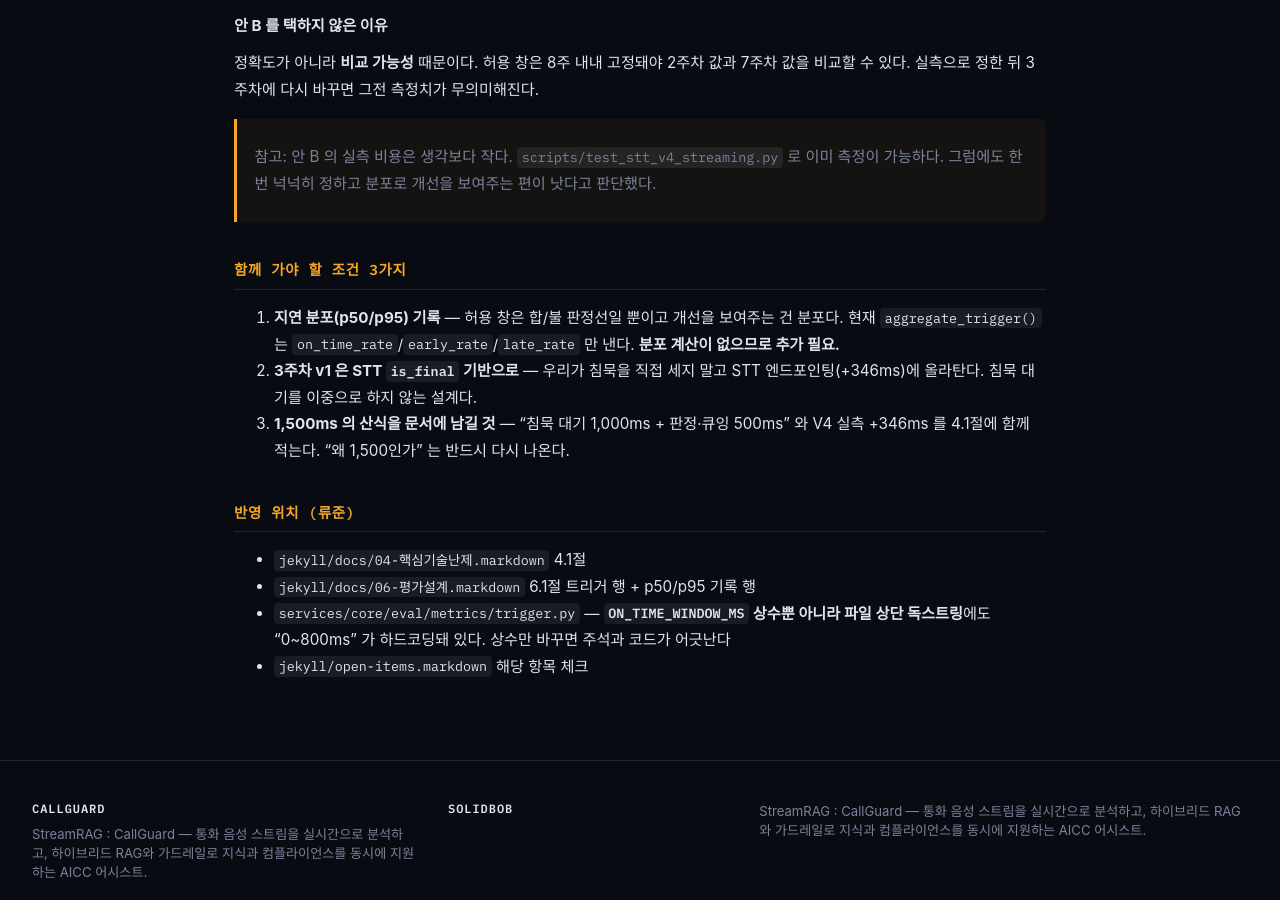
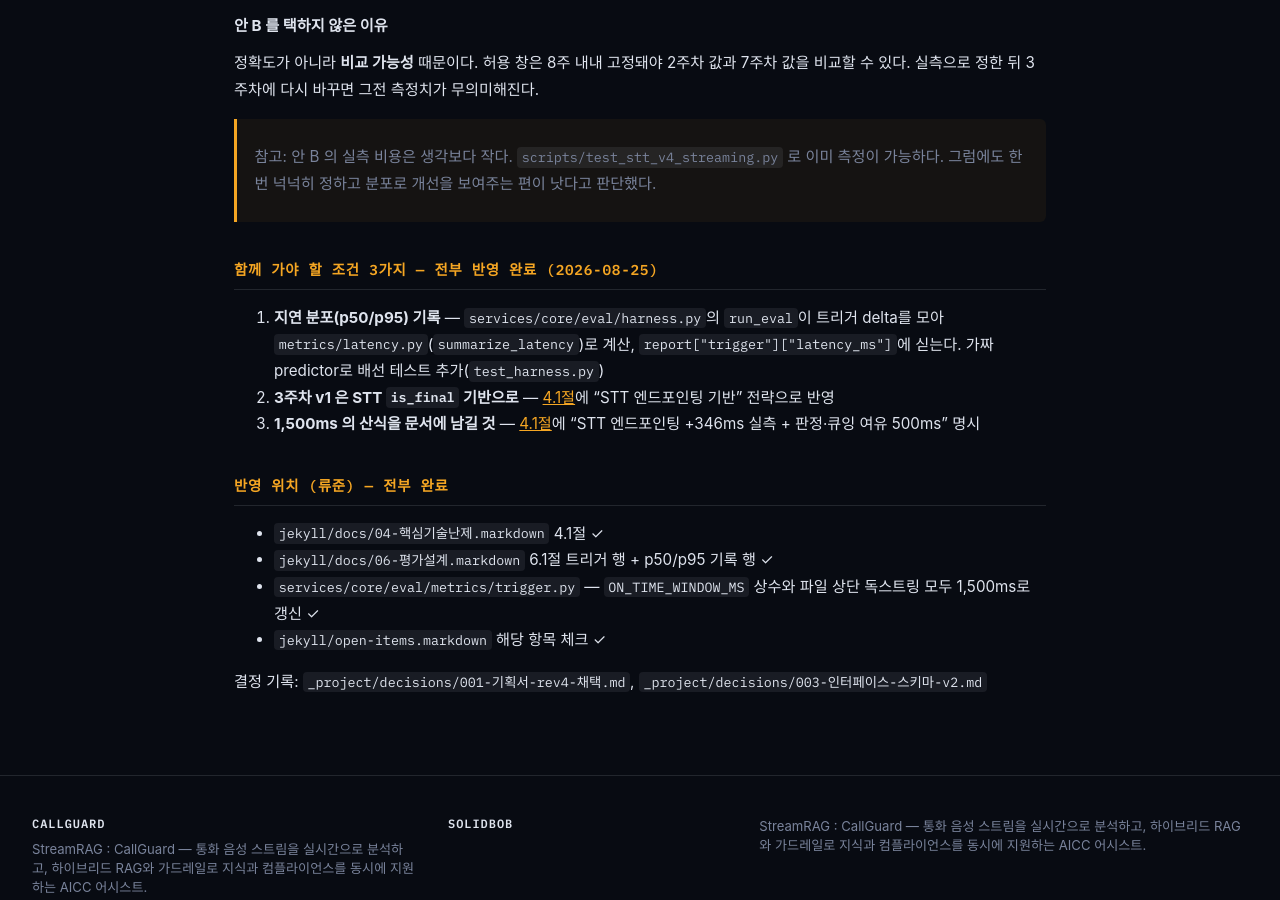
Before and after one commit to solidbob02/call.solidbob.cloud, a Jekyll site: the page built from jekyll/_backlogs/w1-trigger-window.md, in a window 1280 px wide and 900 px high, scrolled down 555 px. Built offline with Jekyll 4.4.1, drawn with Linux system fonts in a browser that asks for light colours; some web fonts are replaced.

Commit message:
정성윤 칸반 정정 병합 후 정리 — 트리거 티켓 완료 상태 반영, role 필드 수정
정성윤이 "칸반을 실제 수행 기록에 맞게 전면 정정" 하면서 w1-trigger-window.md
본문이 조건 3가지를 아직 "필요"한 것처럼 적은 이전 버전으로 덮어써졌다. 실제로는
전부 이미 반영 완료(harness.py p50/p95, 4.1절 STT is_final, trigger.py 독스트링) —
완료 상태로 정정.

w1-aihub-apply·w1-v3-v4-stt: assignee는 류준으로 바뀌었는데 role이 이전 담당자
(정성윤, infra)의 것으로 남아있던 것을 ai로 수정.

Co-Authored-By: Claude Sonnet 5 <noreply@anthropic.com>
Claude-Session: https://claude.ai/code/session_01G3yi2heqZzupSYYhtGn7wf

```diff
--- a/jekyll/_backlogs/w1-trigger-window.md
+++ b/jekyll/_backlogs/w1-trigger-window.md
@@ -32,19 +32,19 @@ date: 2026-08-25
 > 참고: 안 B 의 실측 비용은 생각보다 작다. `scripts/test_stt_v4_streaming.py` 로 이미 측정이 가능하다.
 > 그럼에도 한 번 넉넉히 정하고 분포로 개선을 보여주는 편이 낫다고 판단했다.
 
-## 함께 가야 할 조건 3가지
+## 함께 가야 할 조건 3가지 — 전부 반영 완료 (2026-08-25)
 
-1. **지연 분포(p50/p95) 기록** — 허용 창은 합/불 판정선일 뿐이고 개선을 보여주는 건 분포다.
-   현재 `aggregate_trigger()` 는 `on_time_rate`/`early_rate`/`late_rate` 만 낸다. **분포 계산이 없으므로 추가 필요.**
-2. **3주차 v1 은 STT `is_final` 기반으로** — 우리가 침묵을 직접 세지 말고 STT 엔드포인팅(+346ms)에 올라탄다.
-   침묵 대기를 이중으로 하지 않는 설계다.
-3. **1,500ms 의 산식을 문서에 남길 것** — "침묵 대기 1,000ms + 판정·큐잉 500ms" 와 V4 실측 +346ms 를
-   4.1절에 함께 적는다. "왜 1,500인가" 는 반드시 다시 나온다.
+1. **지연 분포(p50/p95) 기록** — `services/core/eval/harness.py`의 `run_eval`이 트리거 delta를 모아
+   `metrics/latency.py`(`summarize_latency`)로 계산, `report["trigger"]["latency_ms"]`에 싣는다.
+   가짜 predictor로 배선 테스트 추가(`test_harness.py`)
+2. **3주차 v1 은 STT `is_final` 기반으로** — [4.1절](/docs/04/)에 "STT 엔드포인팅 기반" 전략으로 반영
+3. **1,500ms 의 산식을 문서에 남길 것** — [4.1절](/docs/04/)에 "STT 엔드포인팅 +346ms 실측 + 판정·큐잉 여유 500ms" 명시
 
-## 반영 위치 (류준)
+## 반영 위치 (류준) — 전부 완료
 
-- `jekyll/docs/04-핵심기술난제.markdown` 4.1절
-- `jekyll/docs/06-평가설계.markdown` 6.1절 트리거 행 + p50/p95 기록 행
-- `services/core/eval/metrics/trigger.py` — **`ON_TIME_WINDOW_MS` 상수뿐 아니라 파일 상단 독스트링**에도
-  "0~800ms" 가 하드코딩돼 있다. 상수만 바꾸면 주석과 코드가 어긋난다
-- `jekyll/open-items.markdown` 해당 항목 체크
+- `jekyll/docs/04-핵심기술난제.markdown` 4.1절 ✓
+- `jekyll/docs/06-평가설계.markdown` 6.1절 트리거 행 + p50/p95 기록 행 ✓
+- `services/core/eval/metrics/trigger.py` — `ON_TIME_WINDOW_MS` 상수와 파일 상단 독스트링 모두 1,500ms로 갱신 ✓
+- `jekyll/open-items.markdown` 해당 항목 체크 ✓
+
+결정 기록: `_project/decisions/001-기획서-rev4-채택.md`, `_project/decisions/003-인터페이스-스키마-v2.md`
```
Also changed, not shown: jekyll/_backlogs/w1-aihub-apply.md (+1 -1 lines), jekyll/_backlogs/w1-v3-v4-stt.md (+1 -1 lines).
